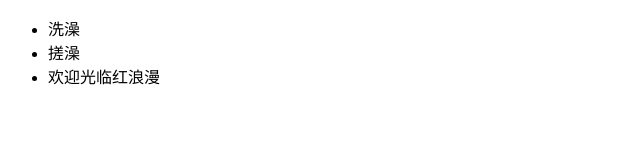
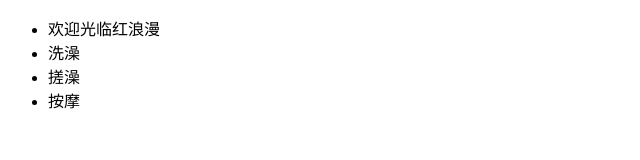
Before and after one commit to 18639710721/dbbath, a plain HTML site: page index.htm in a window 1280 px wide. Shown: the whole page, without its empty margins (0-640 px from the left). Drawn offline with Linux system fonts and the light colour scheme.

Commit message:
新增按摩功能

```diff
--- a/index.htm
+++ b/index.htm
@@ -8,9 +8,10 @@
 </head>
 <body>
     <ul>
+        <li>欢迎光临红浪漫</li>
         <li>洗澡</li>
         <li>搓澡</li>
-        <li>欢迎光临红浪漫</li>
+        <li>按摩</li>
     </ul>
 </body>
 </html>
```
